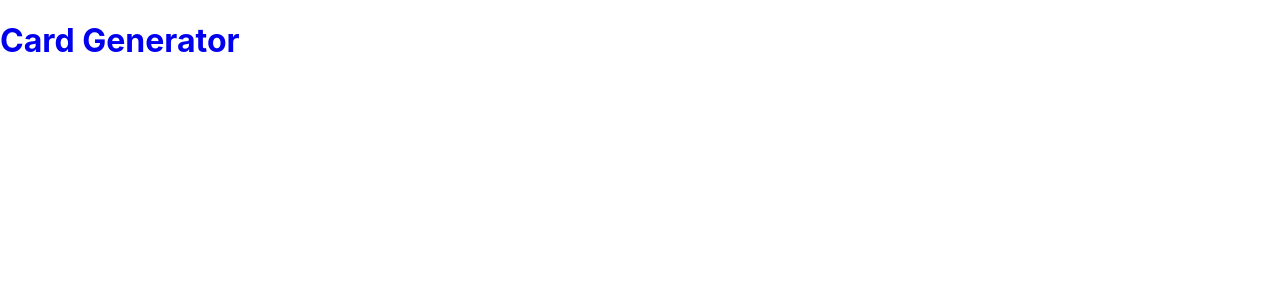
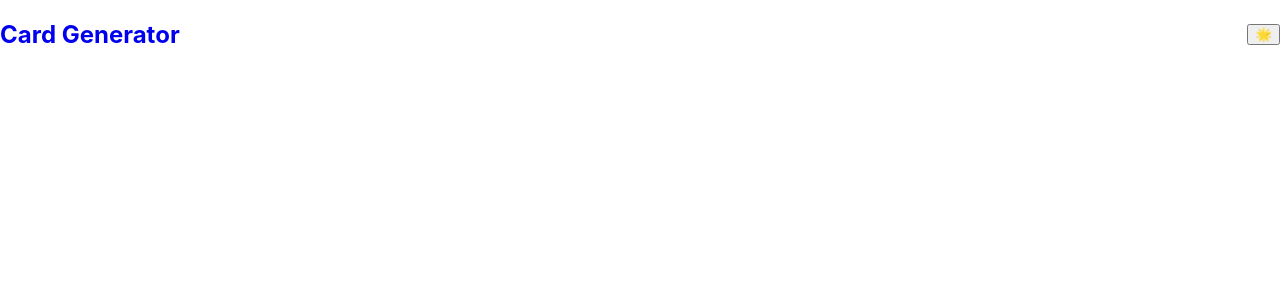
Before and after one commit to kpn678/stretch-tech, a React (Create React App) app: page / in a window 1280 px wide. Shown: the top 300 px of the page. Built offline with nearby package versions, Linux system fonts and the light colour scheme.

Commit message:
add button and format nav section

```diff
--- a/src/Components/NavBar/NavBar.css
+++ b/src/Components/NavBar/NavBar.css
@@ -0,0 +1,5 @@
+nav {
+    display: flex;
+    align-items: center;
+    justify-content: space-between;
+}
--- a/src/Components/NavBar/NavBar.tsx
+++ b/src/Components/NavBar/NavBar.tsx
@@ -5,9 +5,15 @@ import './NavBar.css';
 
 const NavBar: FC = () => {
     return (
-        <Link to={'/'} style={{textDecoration: 'none'}}>
-            <h1>Card Generator</h1>
-        </Link>
+        <nav>
+            <Link to={'/'} style={{textDecoration: 'none'}}>
+                <h1>Card Generator</h1>
+            </Link>
+            <Link to={'/saved-cards'} style={{textDecoration: 'none'}}>
+                <button>🌟</button>
+            </Link>
+        </nav>
+
     );
 };
 
```
Also changed, not shown: src/Components/App/App.tsx (+4 -4 lines).
